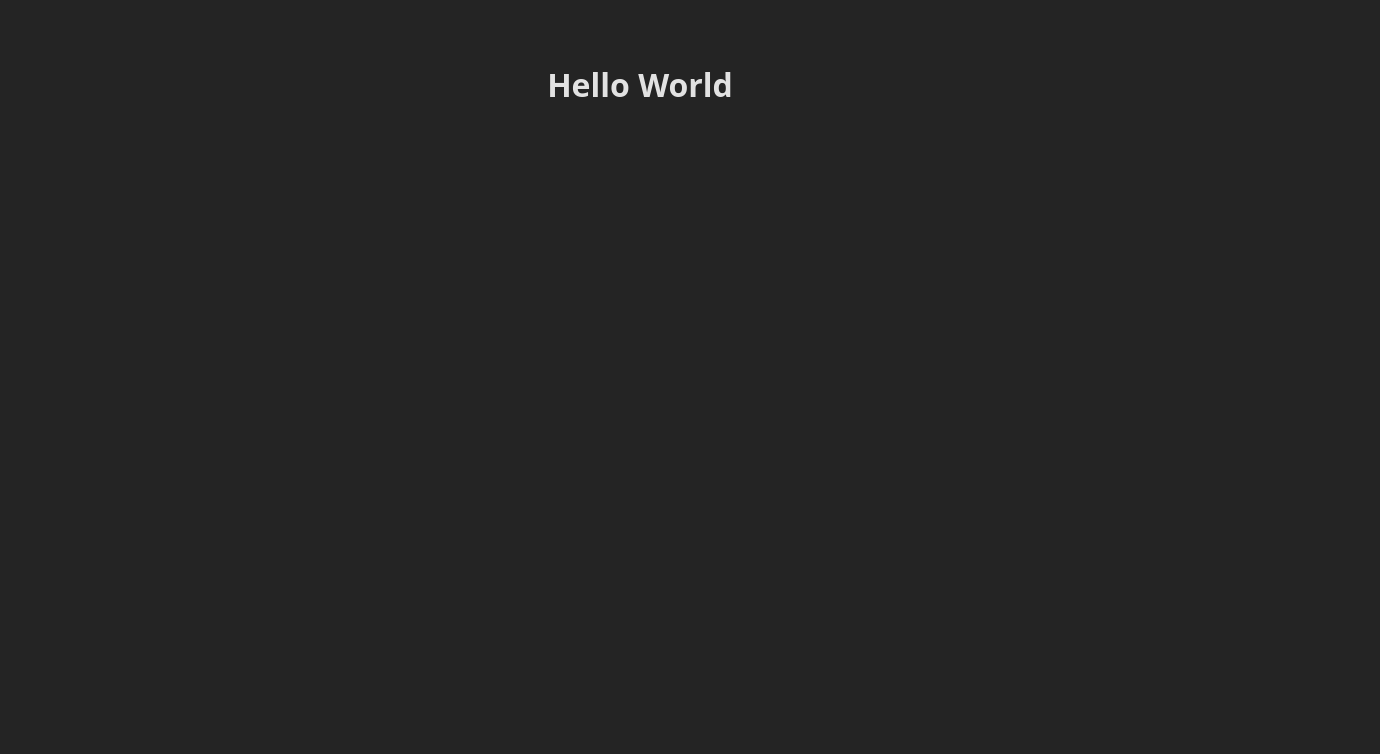
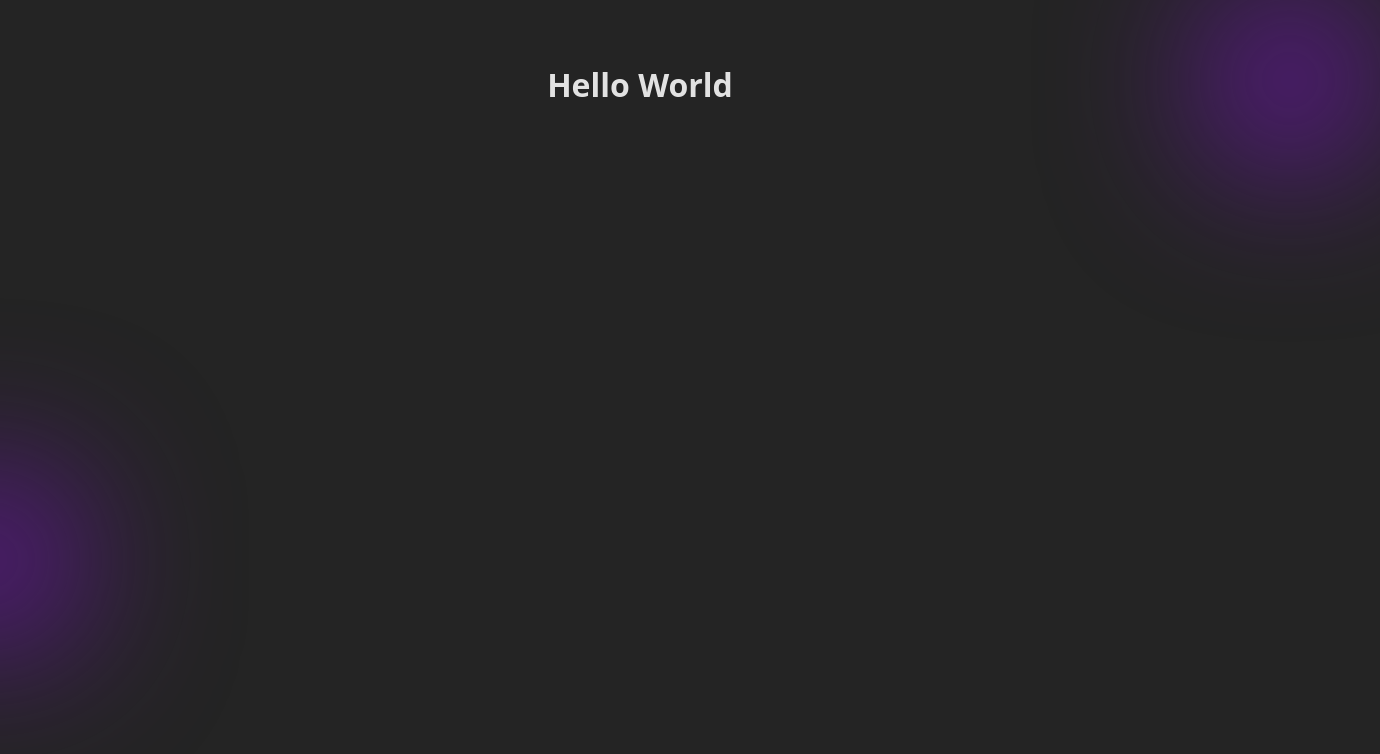
Before and after one commit to teuzowebdeveloper9/crud, a React (Vite) app: page / in a window 1280 px wide. Shown: the top 754 px of the page, 1380 px wide, since content can reach past the window. Built offline with nearby package versions, Linux system fonts and the light colour scheme.

Commit message:
making it look good with a new trick

```diff
--- a/src/App.jsx
+++ b/src/App.jsx
@@ -4,7 +4,17 @@ function App() {
 
 
   return (
-  <h1>Hello World</h1>
+  <main>
+    <div>
+    <h1>Hello World</h1>
+    </div>
+
+    <div class="left-light"></div>
+    <div class="right-light"></div>
+
+
+  </main>
+
   )
 }
 
--- a/src/index.css
+++ b/src/index.css
@@ -12,3 +12,26 @@
   -webkit-font-smoothing: antialiased;
   -moz-osx-font-smoothing: grayscale;
 }
+
+.left-light,
+.right-light {
+  position: absolute;
+  width: 180px;
+  height: 180px;
+  border-radius: 50%;
+  background: radial-gradient(circle, #7c0dd6 0%, #7215b1 40%, transparent 100%);
+  filter: blur(80px);
+  z-index: 0;
+}
+
+.left-light {
+  top: 70%;
+  left: -100px;
+  transform: translateY(-50%);
+}
+
+.right-light  {
+  top: 10%;
+  right: -100px;
+  transform: translateY(-50%);
+}
```
